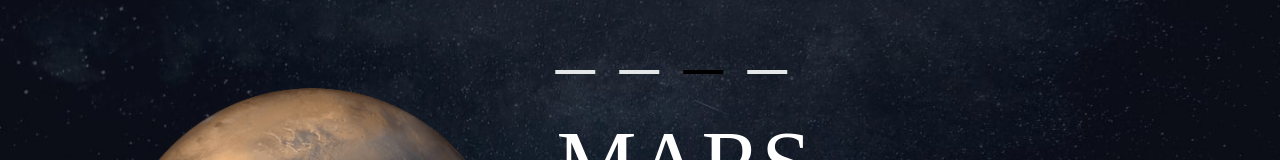
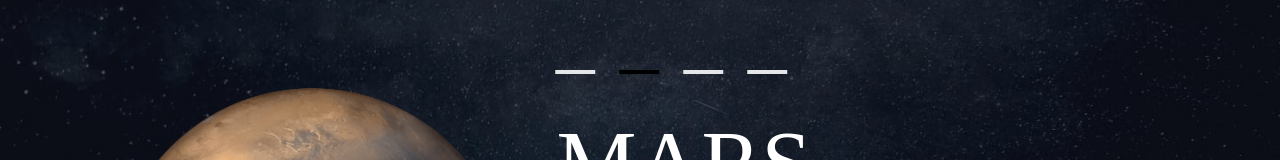
Before and after one commit to Anyanwu-victory/space-tourism-website, a React (Create React App) app in the folder space-tourism-website-main/space-tourism-website-main/space-website/: page /mars in a window 1280 px wide. Shown: the part 150-310 px from the top of the page. Built offline with nearby package versions, Linux system fonts and the light colour scheme; a web font is replaced by a local one.

Commit message:
fix Destination
Will fix destination

```diff
--- a/space-tourism-website-main/space-tourism-website-main/space-website/src/components/Commander.jsx
+++ b/space-tourism-website-main/space-tourism-website-main/space-website/src/components/Commander.jsx
@@ -11,14 +11,14 @@ const Commander = () => {
 
   return (
     <>
-      <div className=" text-white">
+      <div className=" text-white overflow-hidden">
         <div>
           <Navbar />
         </div>
 
         <div className="h-screen max-w-full relative flex justify-center ">
           <div className="absolute mt-[7rem] text-center lg:flex">
-            <div className="mx-[8rem] md:mt-[3.9rem] lg:hidden md:hidden">
+            <div className="mx-[8.9rem] md:mt-[3.9rem] lg:hidden md:hidden">
               <img src={douglas} className=" h-[19rem] " alt="Douglas" />
             </div>
             <hr className="mx-[1.5rem] fill-[#D0D6F9] mb-[2rem]" />
--- a/space-tourism-website-main/space-tourism-website-main/space-website/src/components/Europa.jsx
+++ b/space-tourism-website-main/space-tourism-website-main/space-website/src/components/Europa.jsx
@@ -20,16 +20,7 @@ const  Carousel = ()  => {
   }
 
       const Feed = mapDataToArray(SpaceData);
-      const [currentSlide, setCurrentSlide] = useState(0);
-
-      useEffect(() => {
-        const interval = setInterval(() => {
-          setCurrentSlide((prevSlide) => (prevSlide + 1) % 4); // Change 5 to the total number of slides
-        }, 2000); // Change the interval time as needed
-
-        return () => clearInterval(interval);
-      }, []);
-      console.log(Feed)
+      const [currentSlide, setCurrentSlide] = useState(2);
 
 
       return (
--- a/space-tourism-website-main/space-tourism-website-main/space-website/src/components/Mars.jsx
+++ b/space-tourism-website-main/space-tourism-website-main/space-website/src/components/Mars.jsx
@@ -21,16 +21,8 @@ const  Carousel = ()  => {
   }
 
       const Feed = mapDataToArray(SpaceData);
-      const [currentSlide, setCurrentSlide] = useState(0);
+      const [currentSlide, setCurrentSlide] = useState(1);
 
-      useEffect(() => {
-        const interval = setInterval(() => {
-          setCurrentSlide((prevSlide) => (prevSlide + 1) % 4); // Change 5 to the total number of slides
-        }, 2000); // Change the interval time as needed
-
-        return () => clearInterval(interval);
-      }, []);
-      console.log(Feed)
 
 
       return (
--- a/space-tourism-website-main/space-tourism-website-main/space-website/src/components/Moon.jsx
+++ b/space-tourism-website-main/space-tourism-website-main/space-website/src/components/Moon.jsx
@@ -21,16 +21,6 @@ function mapDataToArray(data) {
 
     const Feed = mapDataToArray(SpaceData);
     const [currentSlide, setCurrentSlide] = useState(0);
-
-    useEffect(() => {
-      const interval = setInterval(() => {
-        setCurrentSlide((prevSlide) => (prevSlide + 1) % 4); // Change 5 to the total number of slides
-      }, 2000); // Change the interval time as needed
-
-      return () => clearInterval(interval);
-    }, []);
-    console.log(Feed)
-
 
     return (
 <>
@@ -79,7 +69,7 @@ function mapDataToArray(data) {
         text-400 uppercase  lg:text-start lg:pl-[5rem]">MOON </h1>
         <p className="font-[barlow] text-[2,kl0px] text-center
         leading-[32px] mx-[2rem] font-thin pt-[-20px]
-         lg:text-[22px] lg:text-start lg:mx-[5.5rem] ">
+         lg:text-[22px] lg:text-start lg:mx-[5rem] ">
         See our planet as you’ve never seen it before. A perfect relaxing trip away to help
         regain perspective and come back refreshed. While you’re there, take in some history
         by visiting the Luna 2 and Apollo 11 landing sites.
--- a/space-tourism-website-main/space-tourism-website-main/space-website/src/components/Titan.jsx
+++ b/space-tourism-website-main/space-tourism-website-main/space-website/src/components/Titan.jsx
@@ -23,16 +23,8 @@ const  Carousel = ()  => {
   }
 
       const Feed = mapDataToArray(SpaceData);
-      const [currentSlide, setCurrentSlide] = useState(0);
+      const [currentSlide, setCurrentSlide] = useState(3);
 
-      useEffect(() => {
-        const interval = setInterval(() => {
-          setCurrentSlide((prevSlide) => (prevSlide + 1) % 4); // Change 5 to the total number of slides
-        }, 2000); // Change the interval time as needed
-
-        return () => clearInterval(interval);
-      }, []);
-      console.log(Feed)
 
 
       return (
```
